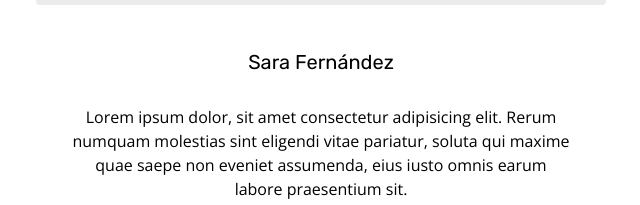
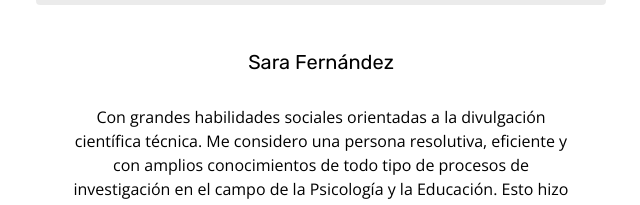
Before and after one commit to Adalab/project-promo-p-module-1-team-7, a plain HTML site: page index.html in a window 1280 px wide. Shown: the part 2823-3028 px from the top of the page, without its empty margins (319-959 px from the left). Drawn offline with nearby package versions, Linux system fonts and the light colour scheme.

Commit message:
add description Sara

```diff
--- a/index.html
+++ b/index.html
@@ -124,10 +124,8 @@ Lo que nos hace diferentes no son las debilidades sino la manera como afrontemos
 
           <h3 class="third_title">Sara Fernández</h3>
           <p class="description">
-            Lorem ipsum dolor, sit amet consectetur adipisicing elit. Rerum
-            numquam molestias sint eligendi vitae pariatur, soluta qui maxime
-            quae saepe non eveniet assumenda, eius iusto omnis earum labore
-            praesentium sit.
+            Con grandes habilidades sociales orientadas a la divulgación científica técnica. Me considero una persona resolutiva, eficiente y con amplios conocimientos de todo tipo de procesos de investigación en el campo de la Psicología y la Educación. Esto hizo darme cuenta de mi gran vocación por la programación y el Desarrollo web, siempre con gran motivación y ganas de crecer profesionalmente.
+A lo largo de mi trayectoria profesional he tenido la oportunidad de trabajar en distintos ambientes de trabajo y relacionarme con un público muy variado. De esta forma, me ha permitido desarrollar mucho mejor la empatía y la escucha activa hacia las personas con las que trabajo. Además, me considero una persona proactiva y pragmática, acostumbrada a trabajar en equipo y por objetivos.
           </p>
           <nav class="rrss">
             <a href="url de twitter" target="_blank">
```
